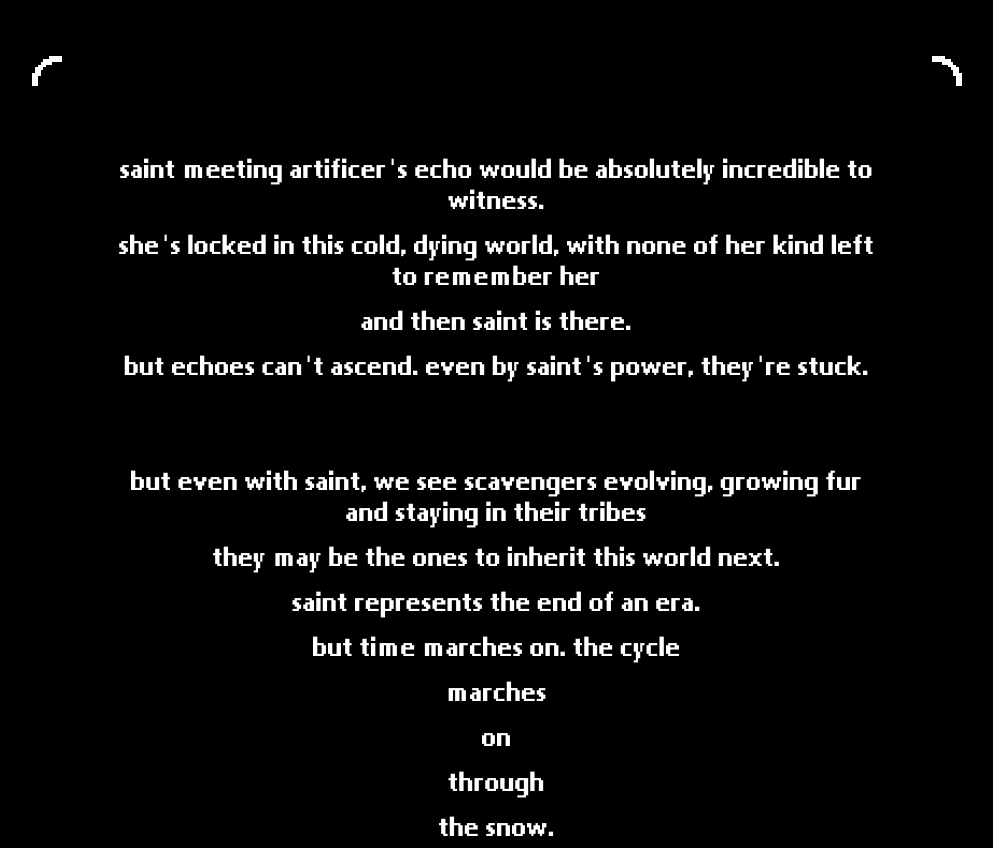
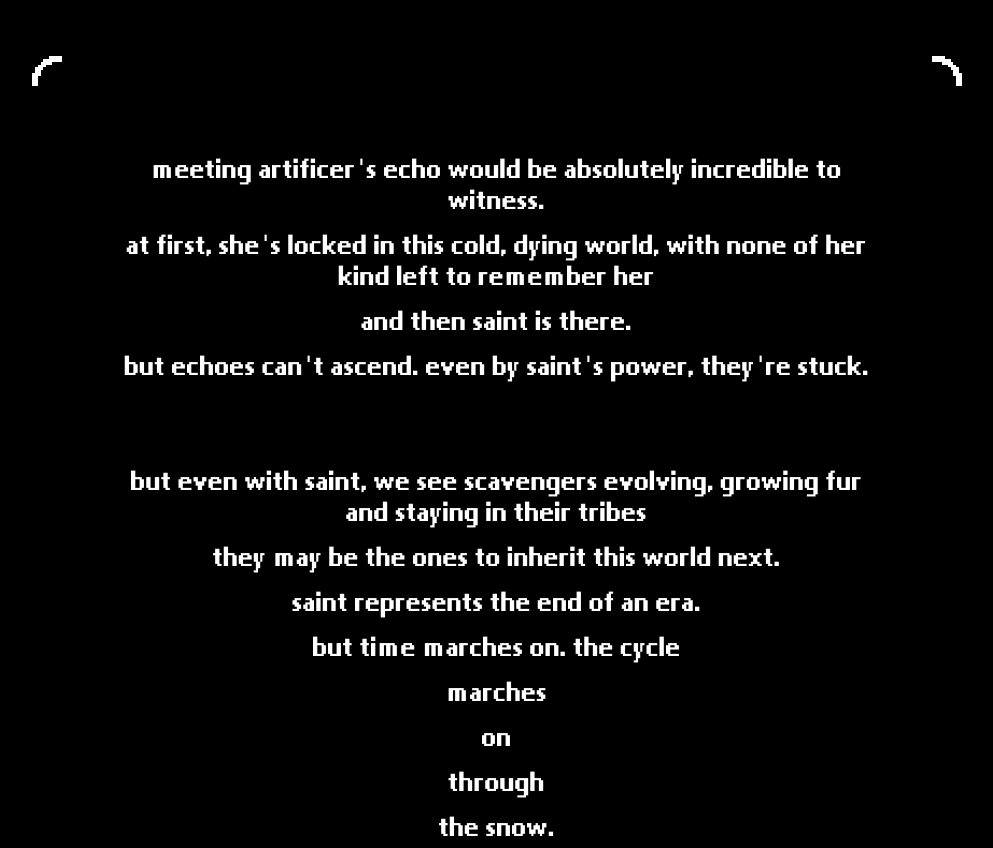
Before and after one commit to balt-dev/website, a plain HTML site: page echoes/index.html in a window 1280 px wide. Shown: the top 848 px of the page, without its empty margins (143-1136 px from the left). Drawn offline with Linux system fonts and the light colour scheme.

Commit message:
one word

```diff
--- a/echoes/index.html
+++ b/echoes/index.html
@@ -47,8 +47,8 @@
 <body>
 	<article>
 		<div>
-			<p>saint meeting artificer's echo would be absolutely incredible to witness.</p>
-			<p>she's locked in this cold, dying world, with none of her kind left to remember her</p>
+			<p>meeting artificer's echo would be absolutely incredible to witness.</p>
+			<p>at first, she's locked in this cold, dying world, with none of her kind left to remember her</p>
 			<p>and then saint is there.</p>
 			<p>but echoes can't ascend. even by saint's power, they're stuck.</p>
 		</div>
```
